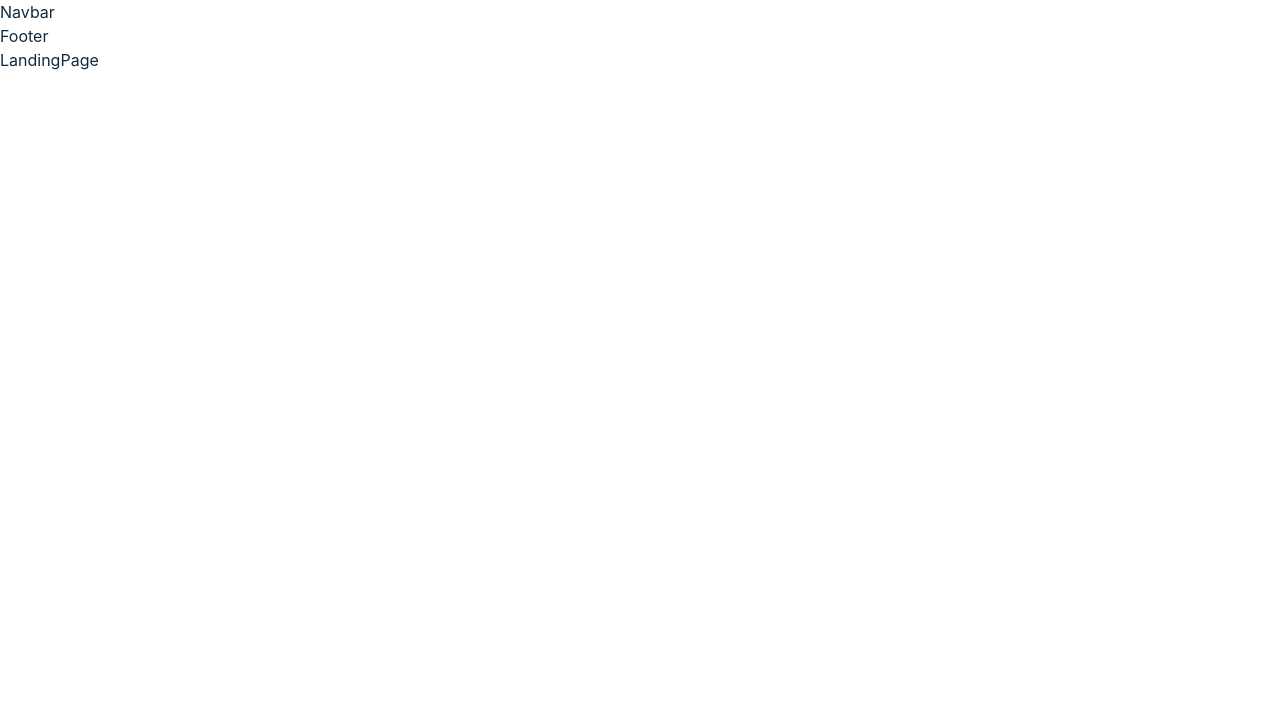
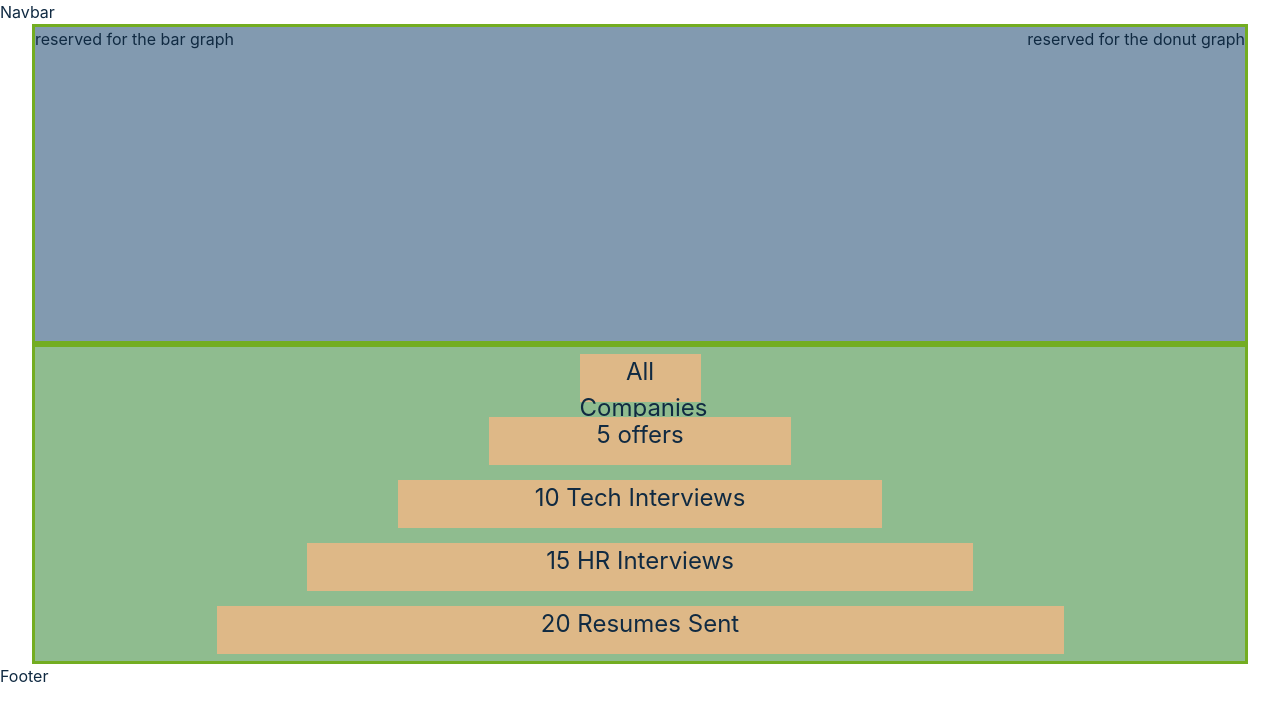
Before and after one commit to hopeVaughn/job_map, a React (Create React App) app: page /landing in a window 1280 px wide. Shown: the top 720 px of the page. Built offline with nearby package versions, Linux system fonts and the light colour scheme.

Commit message:
changed buttons into divs

```diff
--- a/src/App.js
+++ b/src/App.js
@@ -6,13 +6,15 @@ function App() {
   return (
     <Router>
       <Navbar />
-      <Footer />
+
       <Routes>
         <Route path='/' element={<Home />} />
         <Route path='landing' element={<LandingPage />} />
         <Route path='companies' element={<ListedCompanies />} />
         <Route path='companies/:id' element={<SingleCompany />} />
       </Routes>
+
+      <Footer />
     </Router>
 
   );
--- a/src/index.css
+++ b/src/index.css
@@ -232,3 +232,62 @@ p {
 .page {
   min-height: calc(100vh - (20vh + 10rem));
 }
+
+
+.charts {
+  display: flex;
+  flex-direction: row;
+  justify-content: space-between;
+  border: 3px solid #73AD21;
+  width: 95%;
+  height: 40vh;
+  background-color: hsl(209, 23%, 60%);
+}
+.statistic {
+  display: flex;
+  flex-direction: column;
+  text-align: center;
+  justify-content: space-around;
+  column-gap: 40px;
+  border: 3px solid #73AD21;
+  width: 95%;
+  height: 40vh;
+  background-color:darkseagreen;
+  align-items: center;
+
+}
+
+.landing {
+  width: 100vw;
+  display: flex;
+  flex-direction: column;
+  align-items: center;
+}
+
+.statistic_btn {
+  width: 80%;
+  height: 6vh;
+  font-size: min(3vh, 4vw);
+  background-color: burlywood;
+
+}
+
+.resume_btn {
+  width: 70%
+}
+
+.hr_iterviews_btn {
+  width: 55%
+}
+
+.tech_iterviews_btn {
+  width: 40%
+}
+
+.offers_btn {
+  width: 25%
+}
+
+.all_companies_btn {
+  width: 10%
+}
--- a/src/pages/LandingPage.js
+++ b/src/pages/LandingPage.js
@@ -1,10 +1,29 @@
 import React from "react";
+import 'animate.css';
 
 
 
 function LandingPage() {
   return (
-    <div>LandingPage</div>
+    <div className="landing">
+      <div className="charts">
+        <div>
+          reserved for the bar graph
+        </div>
+
+        <div >
+          reserved for the donut graph
+        </div>
+      </div>
+
+      <div className="statistic">
+        <div className="statistic_btn all_companies_btn">All Companies</div>
+        <div className="statistic_btn offers_btn">5 offers</div>
+        <div className="statistic_btn tech_iterviews_btn">10 Tech Interviews</div>
+        <div className="statistic_btn hr_iterviews_btn">15 HR Interviews</div>
+        <div className="statistic_btn resume_btn">20 Resumes Sent</div>
+      </div>
+  </div>
   )
 }
 
```
